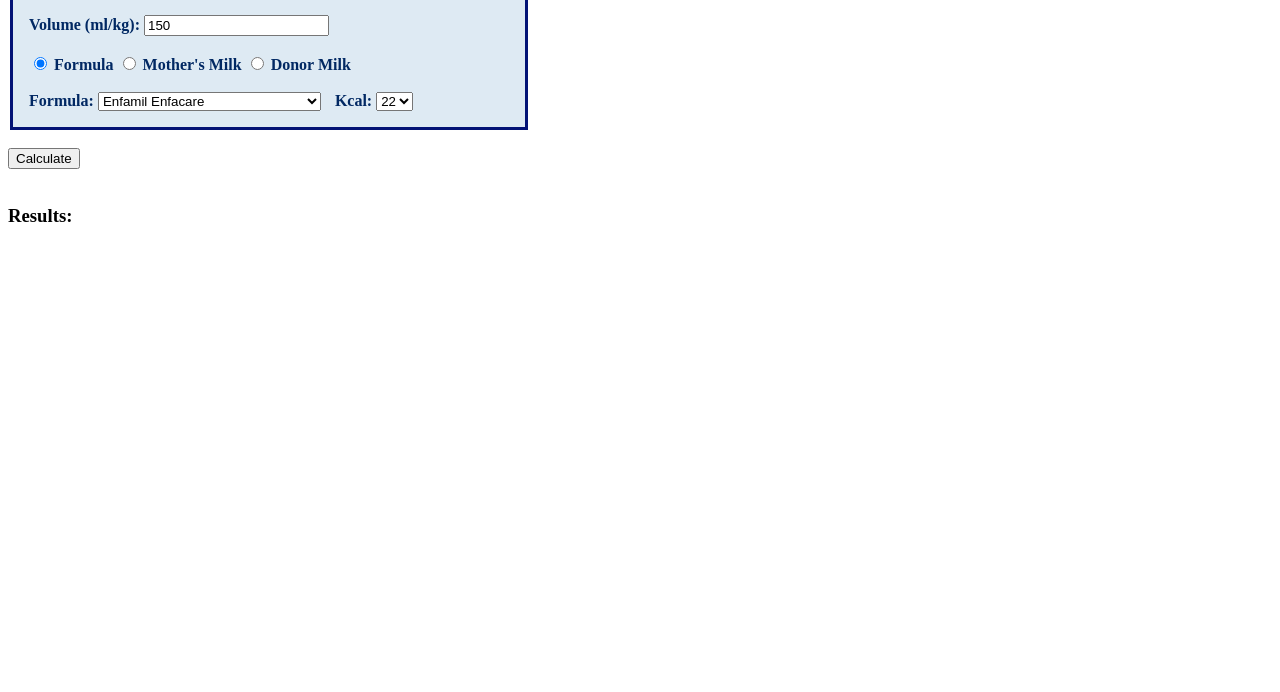
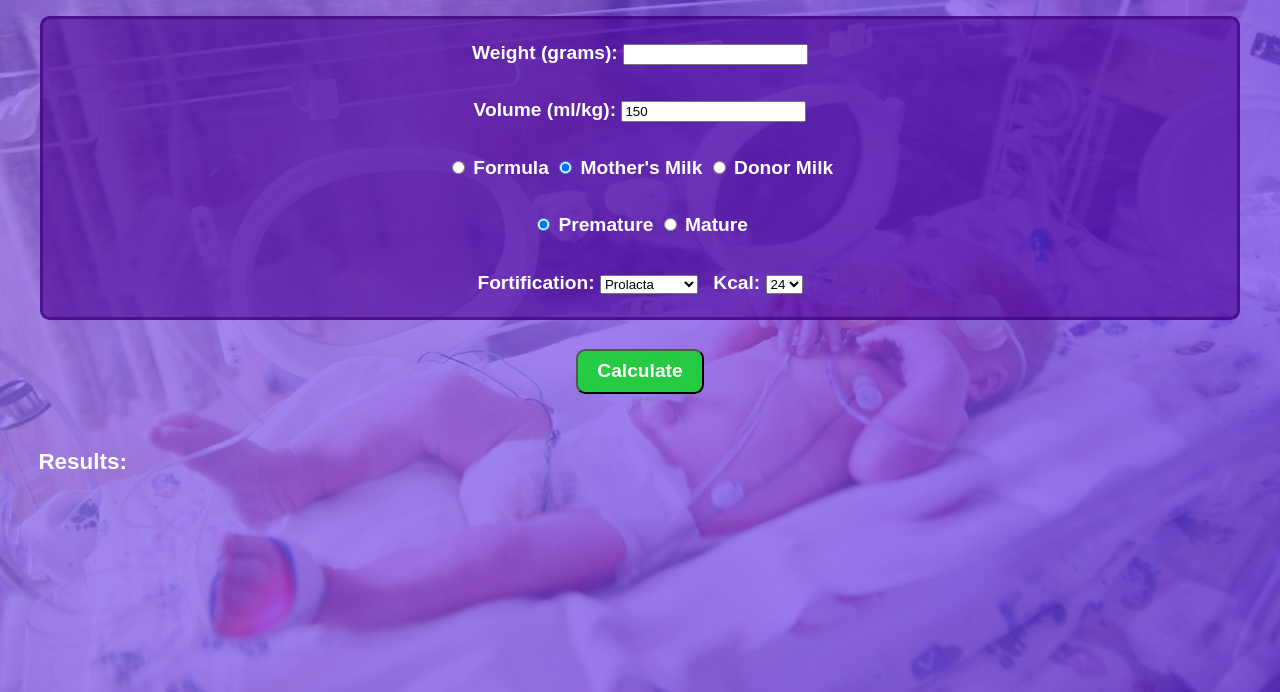
Before and after one commit to laylark/nicu-calculations, a plain HTML site: page index.html in a window 1280 px wide. Shown: the part 108-800 px from the top of the page. Drawn offline with Linux system fonts and the light colour scheme.

Commit message:
Add background img and update css styles

```diff
--- a/app.css
+++ b/app.css
@@ -1,8 +1,19 @@
+body {
+    margin: 0;
+    font-family: 'Overpass', sans-serif;
+    color: #FFFFFF;
+    background-image: linear-gradient(115deg, rgba(128, 91, 230, 0.7), rgba(75, 19, 230, 0.6)), url(images/neonate.jpg);
+    background-size: cover;
+    background-position: center;
+    line-height: 1.5;
+    font-size: 1.2em;
+    text-align: center;
+    padding: 0 2em;
+    background-attachment: fixed;
+}
 h1 {
-    text-align: left;
-    font-size: 1.5em;
-    color: rgb(2, 40, 145);
-    margin-bottom: .5em;
+    font-size: 2em;
+    padding-bottom: .5em;
     text-decoration: underline;
     padding: 0.2em;
   }
@@ -10,18 +21,39 @@ h1 {
 label {
     text-align: left;
     font-size: 1em;
-    color:rgb(1, 40, 99);
-    margin-bottom: .5em;
+    color:rgb(255, 255, 255);
+    padding-bottom: .5em;
     font-weight: bold;
 }
 
 fieldset {
-    border: 0.2em solid rgb(3, 19, 117);
-    width: 30em;
-    background:rgb(222, 234, 243);
+    border: 0.2em solid rgba(56, 3, 117, 0.6);
+    background:rgba(78, 2, 150, 0.6);
+    border-radius: 0.5em;
     padding: 1em;
 }
-
+.results {
+    text-align: left;
+}
+.button {
+    background:rgba(9, 224, 27, 0.8);
+    border: 0.5em solid rgba(rgba(9, 151, 16, 0.9));
+    border-radius: 0.5em;
+    color: white;
+    text-align: center;
+    padding: 0.5em 1em;
+    display: inline-block;
+    font-size: 1em;
+    font-weight: bold;
+}
 .is-hidden {
     display: none;
 }
+@media (max-width: 480px) {
+    h1 {
+        font-size: 1em;
+    }
+    body {
+        font-size: 0.8em;
+    }
+}
--- a/app.js
+++ b/app.js
@@ -25,26 +25,68 @@ const formulas = {
     },
 };
 
+const fortifiers = {
+    prolacta: {
+        label: 'Prolacta',
+        kcalOptions: [24, 26, 28, 30],
+        preterm: {
+            protein: [.025, .029, .034, .038],
+        },
+        term: {
+            protein: [.019, .024, .029, .035],
+        },
+    },
+    sHMF: {
+        label: 'Similac HMF',
+        kcalOptions: [22, 24],
+        preterm: {
+            protein: [],
+            iron: [],
+            vitD: [],
+        },
+        term: {
+            protein: [],
+            iron: [],
+            vitD: [],
+        },
+    },
+};
+
+load();
+
 function load() {
     const formulaElement = document.getElementById("formula");
     for (const key in formulas) {
-        const option = document.createElement("option");
+        let option = document.createElement("option");
         option.text = formulas[key].label;
         option.value = key;
         formulaElement.add(option);
     }
 
+    const fortifierElement = document.getElementById("humanMilkFortifier");
+    for (const key in fortifiers) {
+        let option = document.createElement("option");
+        option.text = fortifiers[key].label;
+        option.value = key;
+        fortifierElement.add(option);
+    }
+
     // Create fake event to call onFormulaChange to load kcalOptions.
-    const fakeEvent = {
+    const fakeFormulaEvent = {
         target: {
             value: formulaElement.value,
         },
     };
 
-    onFormulaChange(fakeEvent);
+    const fakeFortifierEvent = {
+        target: {
+            value: fortifierElement.value,
+        },
+    };
+
+    onFormulaChange(fakeFormulaEvent);
+    onFortifierChange(fakeFortifierEvent);
 }
-
-load();
 
 function onFormulaChange(event) {
     const formulaKey = event.target.value;
@@ -54,13 +96,31 @@ function onFormulaChange(event) {
 
     kcalElement.innerHTML = "";
     for (const item of kcalOptions) {
-        const option = document.createElement("option");
+        let option = document.createElement("option");
         if (currentKcalValue === item) {
             option.selected = "selected";
         }
         option.text = item;
         option.value = item;
         kcalElement.add(option);
+    }
+}
+
+function onFortifierChange(event) {
+    const fortifierKey = event.target.value;
+    const fortifierKcalOptions = fortifiers[fortifierKey].kcalOptions;
+    const fortifierKcalElement = document.getElementById("fortifierKcal");
+    const currentKcalValue = parseInt(fortifierKcalElement.value);
+
+    fortifierKcalElement.innerHTML = "";
+    for (const item of fortifierKcalOptions) {
+        let option = document.createElement("option");
+        if (currentKcalValue === item) {
+            option.selected = "selected";
+        }
+        option.text = item;
+        option.value = item;
+        fortifierKcalElement.add(option);
     }
 }
 
--- a/index.html
+++ b/index.html
@@ -24,12 +24,12 @@
             </div>
             <br>
             <div>
-                <input id="isFormula" type="radio" name="diet" value="formula" checked onchange="onDietChange(event)" />
+                <input id="isFormula" type="radio" name="diet" value="formula" onchange="onDietChange(event)" />
                 <label for="isFormula">
                     Formula
                 </label>
 
-                <input id="isMothersMilk" type="radio" name="diet" value="mothersMilk" onchange="onDietChange(event)" />
+                <input id="isMothersMilk" type="radio" name="diet" value="mothersMilk" checked onchange="onDietChange(event)" />
                 <label for="isMothersMilk">
                     Mother's Milk
                 </label>
@@ -40,7 +40,7 @@
                 </label>
             </div>
             <br>
-            <div id="formulaFields">
+            <div id="formulaFields" class="is-hidden">
                 <label for="formula">
                     Formula:
                 </label>
@@ -53,7 +53,8 @@
                 <select id="kcal">
                 </select>
             </div>
-            <div id="mothersMilkFields" class="is-hidden">
+            <div id="mothersMilkFields">
+                <div>
                     <input id="isPremature" type="radio" name="mothersMilkType" value="premature" checked />
                     <label for="isPremature">
                         Premature
@@ -64,13 +65,27 @@
                         Mature
                     </label>
                 </div>
+                <br />
+                <div>
+                    <label>
+                        Fortification:
+                    </label>
+                    <select id="humanMilkFortifier" onchange="onFortifierChange(event)">
+                    </select>
+                    <label style="margin-left:10px">
+                        Kcal:
+                    </label>
+                    <select id="fortifierKcal">
+                    </select>
+                </div>
+            </div>
         </fieldset>
         <br>
         <div>
-            <button type="submit">Calculate</button>
+            <button type="submit" class="button">Calculate</button>
         </div>
         <br>
-        <div>
+        <div class="results">
             <h3>Results:</h3>
             <p id="resultKcal"></p>
             <p id="resultProtein"></p>
```
Also changed, not shown: images/neonate.jpg (added), 1 other file. Lines whose indentation alone changed are shown as unchanged.
